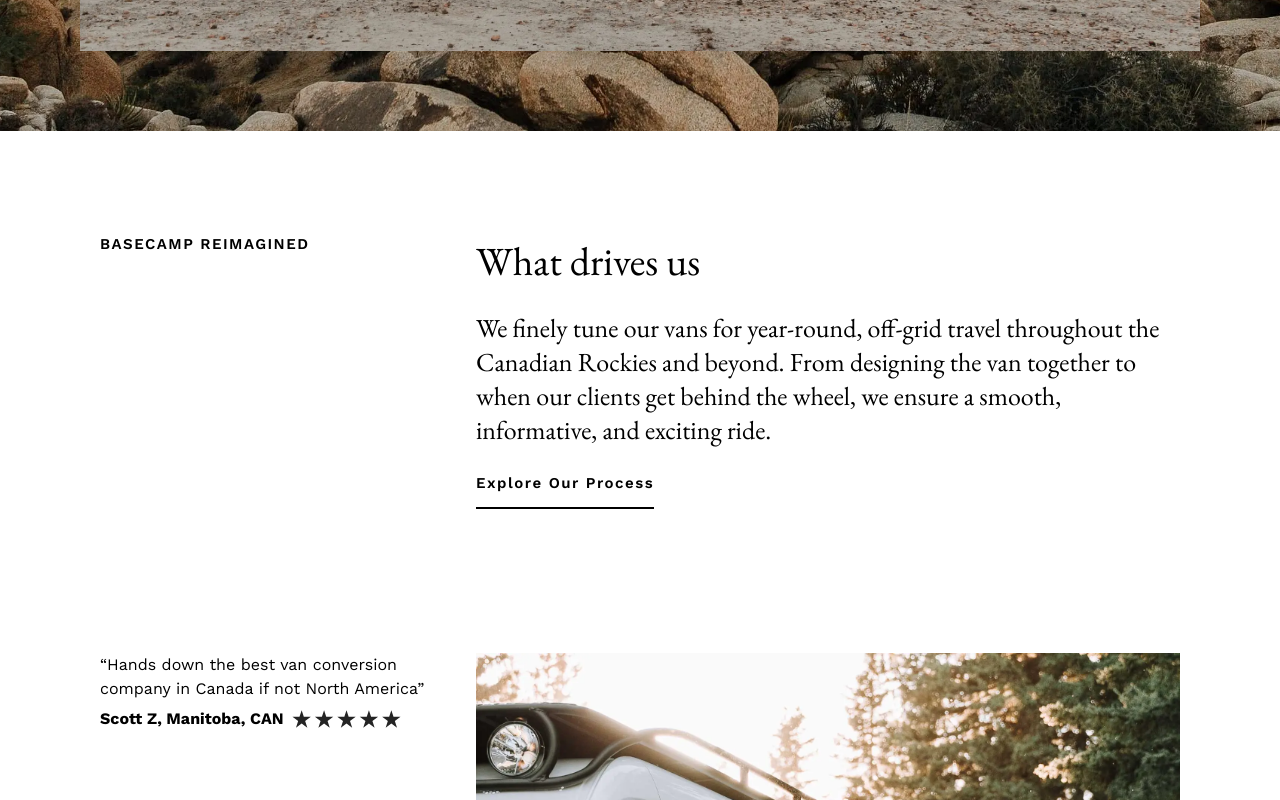
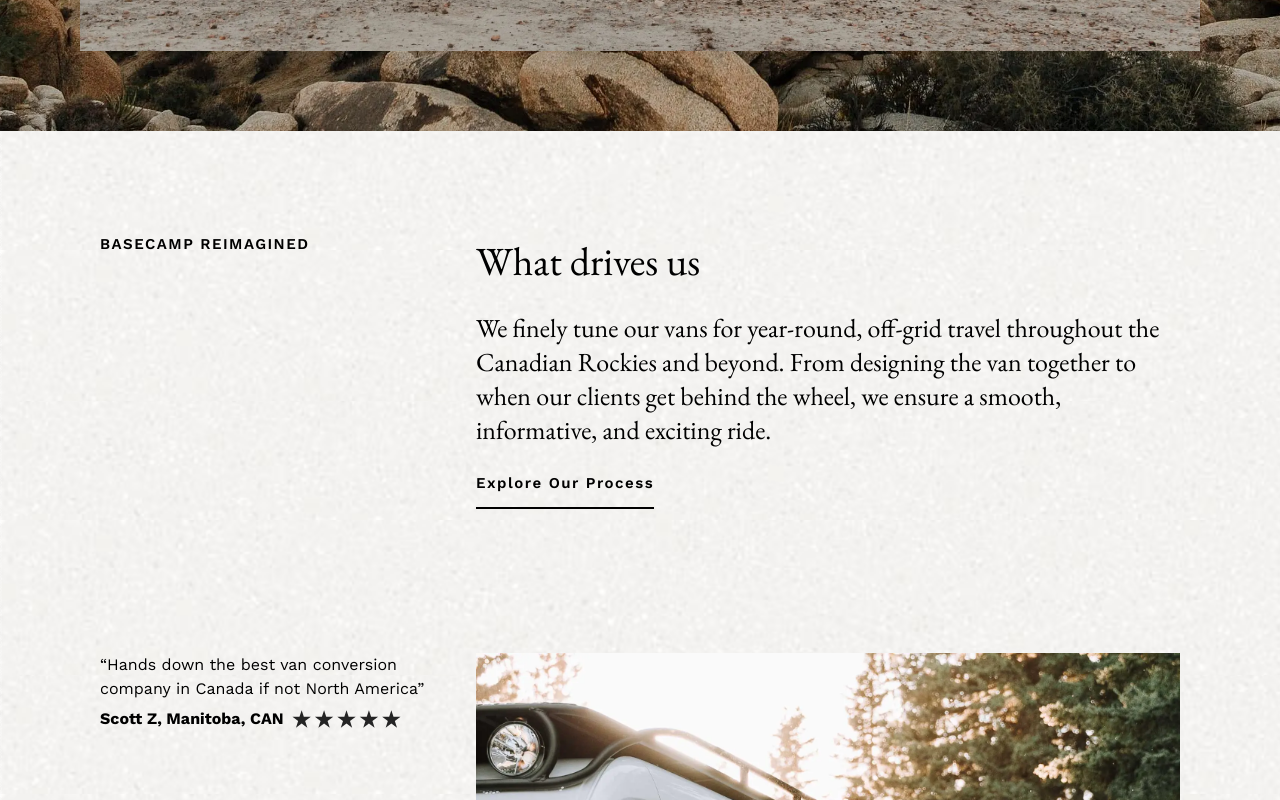
Before and after one commit to wonderlust101/desn-344-project-1, a plain HTML site: page index.html in a window 1280 px wide. Shown: the part 1160-1960 px from the top of the page. Drawn offline with nearby package versions, Linux system fonts and the light colour scheme.

Commit message:
Done :) Again...

```diff
--- a/assets/styles/index.css
+++ b/assets/styles/index.css
@@ -32,7 +32,7 @@
 *******************************/
 
 .section {
-    background: url('../images/section-texture.png');
+    background-image: url('../images/section-texture.webp');
 }
 
 .text-flow {
```
Also changed, not shown: assets/images/collage-of-yama-vans.png (deleted), assets/images/main-sitting-infront-van.jpg (deleted), assets/images/man-climbing-up-van.jpg (deleted), assets/images/rocky-landscape.jpg (deleted), assets/images/section-texture.png (deleted), assets/images/section-texture.webp (added).
